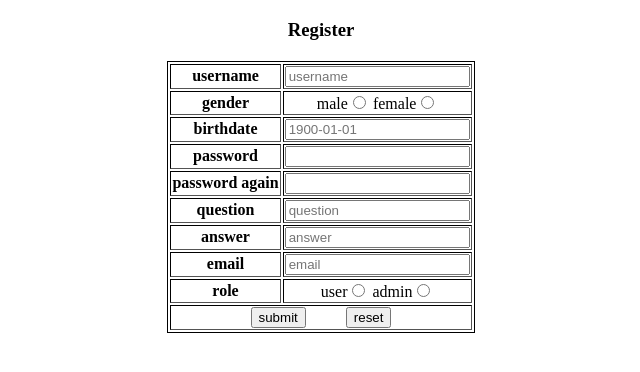
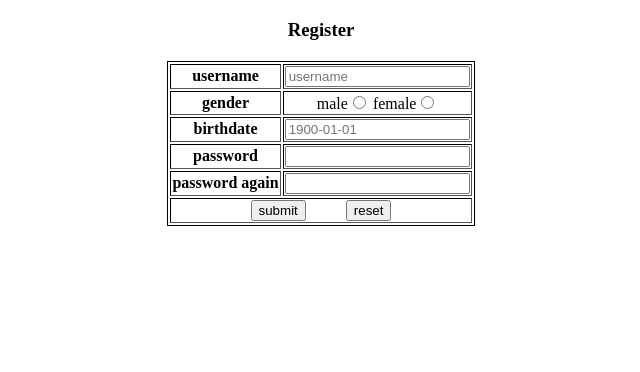
Before and after one commit to Nightwingky/MemberManagementSystem_PHP, a PHP site: page /demo/register.php in a window 1280 px wide. Shown: the top 372 px of the page, without its empty margins (319-959 px from the left). Run offline with PHP 8.4, Linux system fonts and the light colour scheme.

Commit message:
完成注册模块

```diff
--- a/demo/index.php
+++ b/demo/index.php
@@ -29,15 +29,15 @@
 	<table class = "table" border = "1">
 		<tr>
 			<th>Username</th>
-			<td align = "center"><input type = "text" name = "username" value = "username"/></td>
+			<td align = "center"><input type = "text" name = "username" placeholder = "username"/></td>
 		</tr>
 		<tr>
 			<th>Password</th>
-			<td align = "center"><input type = "pwd" name = "password" value = "password"/></td>
+			<td align = "center"><input type = "pwd" name = "password" placeholder = "password"/></td>
 		</tr>
 		<tr>
 			<th rowspan = "3">AuthCode</th>
-			<td align = "center"><input type = "text" name = "authcode" value = "authcode"/></td>
+			<td align = "center"><input type = "text" name = "authcode" placeholder = "authcode"/></td>
 		</tr>
 		<tr>
 			<td align = "center">
--- a/demo/register.php
+++ b/demo/register.php
@@ -24,7 +24,7 @@
 <div class = "container">
 <form
 	method = "post"
-	action = "">
+	action = "checkRegister.php">
 	<table class = "table" border = "1">
 		<tr>
 			<th>username</th>
@@ -58,31 +58,6 @@
 			</td>
 		</tr>
 		<tr>
-			<th>question</th>
-			<td>
-				<input type = "text" name = "question" placeholder="question"/>
-			</td>
-		</tr>
-		<tr>
-			<th>answer</th>
-			<td>
-				<input type = "text" name = "answer" placeholder="answer"/>
-			</td>
-		</tr>
-		<tr>
-			<th>email</th>
-			<td>
-				<input type = "text" name = "email" placeholder = "email"/>
-			</td>
-		</tr>
-		<tr>
-			<th>role</th>
-			<td align = "center">
-				user<input type = "radio" name = "role" value = "0"/>
-				admin<input type = "radio" name = "role" value = "1"/>
-			</td>
-		</tr>
-		<tr>
 			<td colspan="2" align = "center">
 				<input type = "submit" value = "submit" name = "submit">
 				&nbsp;&nbsp;&nbsp;&nbsp;&nbsp;&nbsp;&nbsp;&nbsp;
```
Also changed, not shown: demo/checkRegister.php (added, +71 -0 lines), demo/userinfo.sql (+7 -7 lines).
